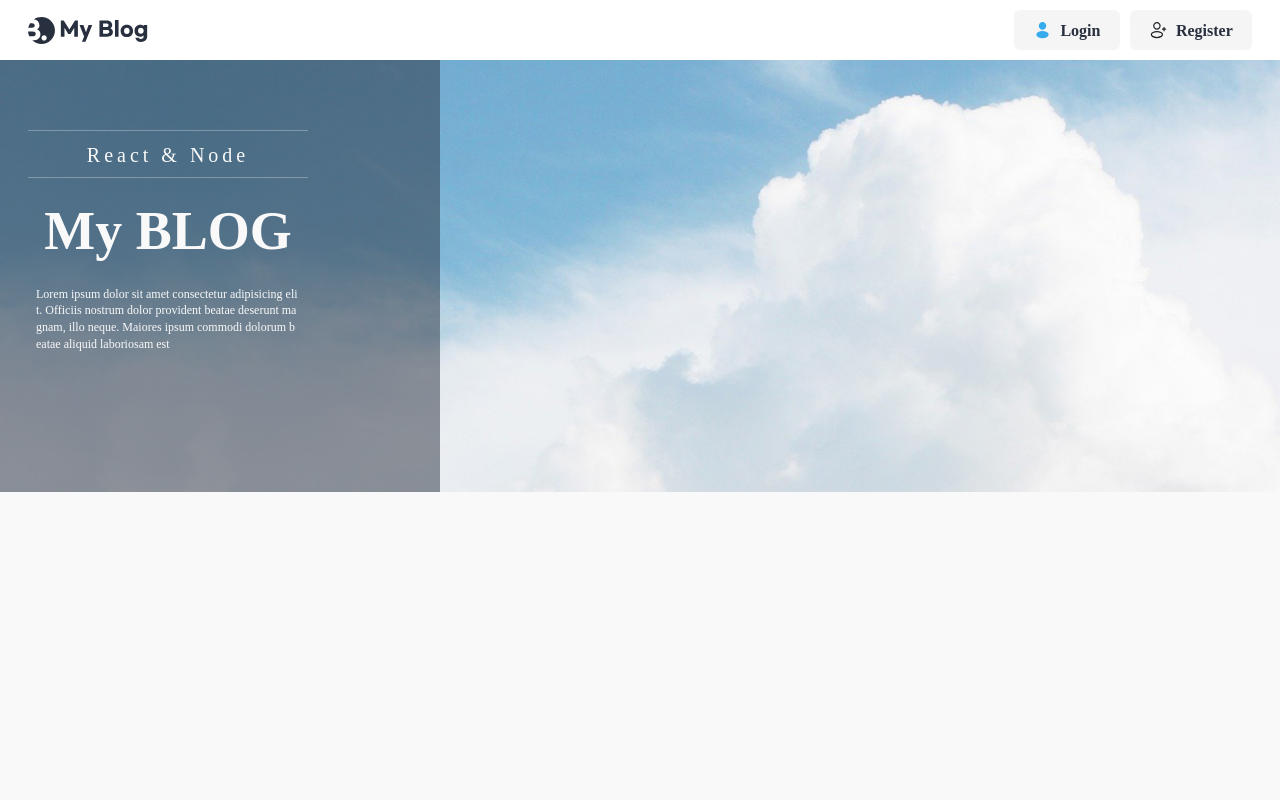
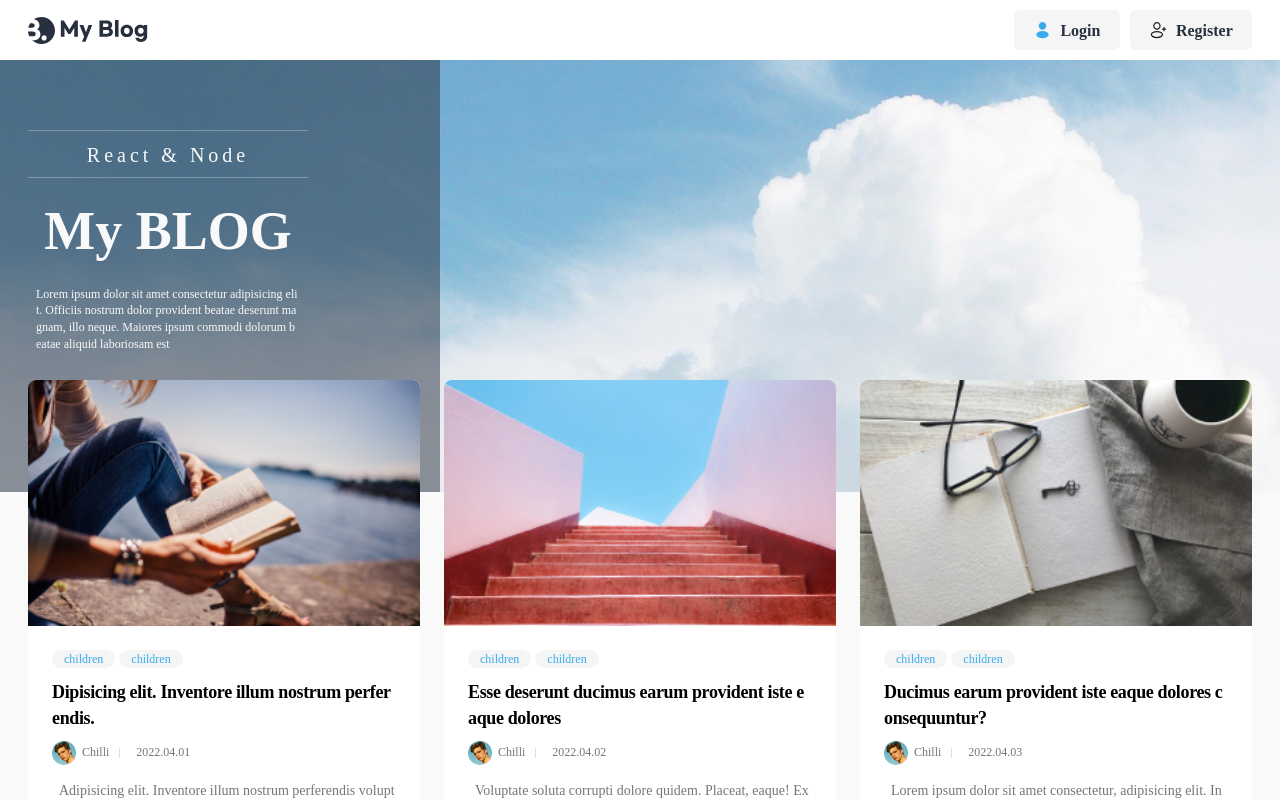
Before and after one commit to qorlgns1/react-blog, a React (Create React App) app: page / in a window 1280 px wide. Shown: the top 800 px of the page. Built offline with nearby package versions, Linux system fonts and the light colour scheme; a web font is replaced by a local one.

Commit message:
feat: Posts, Post, PostUserInfo 컴포넌트 개발 및 Posts에 데이터 바인딩

```diff
--- a/src/App.jsx
+++ b/src/App.jsx
@@ -36,7 +36,11 @@ function App() {
           <Header isLogin={isLogin} handleLogin={handleLogin} />
           <Banner bannerInfo={loadData.blog} />
           <Switch>
-            <Route path="/" exact component={Home} />
+            <Route
+              path="/"
+              exact
+              render={() => <Home postsInfo={loadData.posts} />}
+            />
             <Route path="/login">
               <div>Login Page</div>
             </Route>
--- /dev/null
+++ b/src/components/posts/Post.jsx
@@ -0,0 +1,84 @@
+import React from "react";
+import { createGlobalStyle } from "styled-components";
+import PostCategories from "../category/PostCategories";
+import PostUserInfo from "../user/PostUserInfo";
+
+const PostGlobalStyle = createGlobalStyle`
+  .post {
+    display: block;
+    overflow: hidden;
+    border-radius: var(--border-radius);
+    background: var(--white-color);
+    font-size: 2rem;
+  }
+
+  .post article > img {
+    width: 100%;
+  }
+
+  .contents-wrap {
+    padding: 1.6rem 2.4rem 2.4rem;
+  }
+
+  .contents-wrap h3,
+  .contents-wrap .post-description {
+    display: -webkit-box;
+    -webkit-box-orient: vertical;
+    overflow: hidden;
+    text-overflow: ellipsis;
+    word-break: break-all;
+  }
+
+  .contents-wrap h3 {
+    height: calc(1.8rem * 1.4 * 2);
+    margin: 1rem 0;
+    font-size: 1.8rem;
+    font-weight: bold;
+    -webkit-line-clamp: 2;
+    letter-spacing: -0.02em;
+  }
+
+  .contents-wrap .post-description {
+    height: calc(1.4rem * 1.4 * 3);
+    margin-top: 1.6rem;
+    color: var(--gray-color);
+    font-size: 1.4rem;
+    -webkit-line-clamp: 3;
+    text-indent: 0.5em;
+  }
+
+  @media (max-width: 540px) {
+    .contents-wrap h3 {
+      height: auto;
+      -webkit-line-clamp: 1;
+    }
+    .contents-wrap .post-description {
+      height: auto;
+      -webkit-line-clamp: 2;
+    }
+  }
+`;
+
+export default function Post({ postInfo }) {
+  const { title, thumbnail, profileImg, userName, created, contents } =
+    postInfo;
+  const categories = postInfo.category;
+  return (
+    <>
+      <PostGlobalStyle />
+      <article>
+        <img src={thumbnail} alt="" />
+        <div className="contents-wrap">
+          <PostCategories categories={categories} />
+          <h3>{title}</h3>
+          <PostUserInfo
+            profileImg={profileImg}
+            userName={userName}
+            created={created}
+          />
+          <p className="post-description">{contents[0].text}</p>
+        </div>
+      </article>
+    </>
+  );
+}
--- /dev/null
+++ b/src/components/posts/Posts.jsx
@@ -0,0 +1,44 @@
+import React from "react";
+import { Link } from "react-router-dom";
+import { createGlobalStyle } from "styled-components";
+import Post from "./Post";
+
+const PostsGlobalStyle = createGlobalStyle`
+  .posts {
+    display: grid;
+    grid-template-columns: repeat(3, 1fr);
+    gap: 2.4rem;
+  }
+
+  @media (max-width: 768px) {
+    .posts {
+      grid-template-columns: repeat(2, 1fr);
+    }
+  }
+
+  @media (max-width: 540px) {
+    .posts {
+      grid-template-columns: repeat(1, 1fr);
+    }
+  }
+
+`;
+
+export default function Posts({ postsInfo }) {
+  return (
+    <>
+      <PostsGlobalStyle />
+      <ul className="posts">
+        {postsInfo.map((postInfo) => {
+          return (
+            <li key={postInfo.id}>
+              <Link to={`/post-view/${postInfo.id}`} className="post">
+                <Post postInfo={postInfo} />
+              </Link>
+            </li>
+          );
+        })}
+      </ul>
+    </>
+  );
+}
--- /dev/null
+++ b/src/components/user/PostUserInfo.jsx
@@ -0,0 +1,53 @@
+import React from "react";
+import Profile from "../profile/Profile";
+import { createGlobalStyle } from "styled-components";
+
+const PostUserInfoGlobalStyle = createGlobalStyle`
+  .author-wrap {
+    display: flex;
+    gap: 1rem;
+    color: #767676;
+    font-size: 1.2rem;
+  }
+
+  .author-wrap dd {
+    display: flex;
+    align-items: center;
+    gap: 0.6rem;
+  }
+
+  .created::before {
+    content: "";
+    display: block;
+    width: 1px;
+    height: 0.8em;
+    margin-right: 1rem;
+    background: var(--border-color);
+  }
+`;
+
+export default function PostUserInfo({ profileImg, userName, created }) {
+  return (
+    <>
+      <PostUserInfoGlobalStyle />
+      <dl className="author-wrap">
+        <div className="hidden">
+          <dt>Author</dt>
+        </div>
+        <dd className="author">
+          <Profile
+            width="2em"
+            height="2em"
+            imgSrc={profileImg}
+            alt="프로필이미지"
+          />
+          {userName}
+        </dd>
+        <div className="hidden">
+          <dt>Created</dt>
+        </div>
+        <dd className="created">{created}</dd>
+      </dl>
+    </>
+  );
+}
--- a/src/pages/home/Home.jsx
+++ b/src/pages/home/Home.jsx
@@ -1,5 +1,29 @@
 import React from "react";
+import Posts from "../../components/posts/Posts";
+import { createGlobalStyle } from "styled-components";
 
-export default function Home() {
-  return <div>Home</div>;
+const HomeGlobalStyle = createGlobalStyle`
+  main > .max-width {
+    display: flex;
+    flex-direction: row-reverse;
+    gap: 2.4rem;
+    position: relative;
+  }
+
+  @media (max-width: 1024px) {
+    main .max-width {
+      flex-direction: column;
+    }
+  }
+`;
+
+export default function Home({ postsInfo }) {
+  return (
+    <main>
+      <HomeGlobalStyle />
+      <div className="max-width">
+        <Posts postsInfo={postsInfo} />
+      </div>
+    </main>
+  );
 }
```
